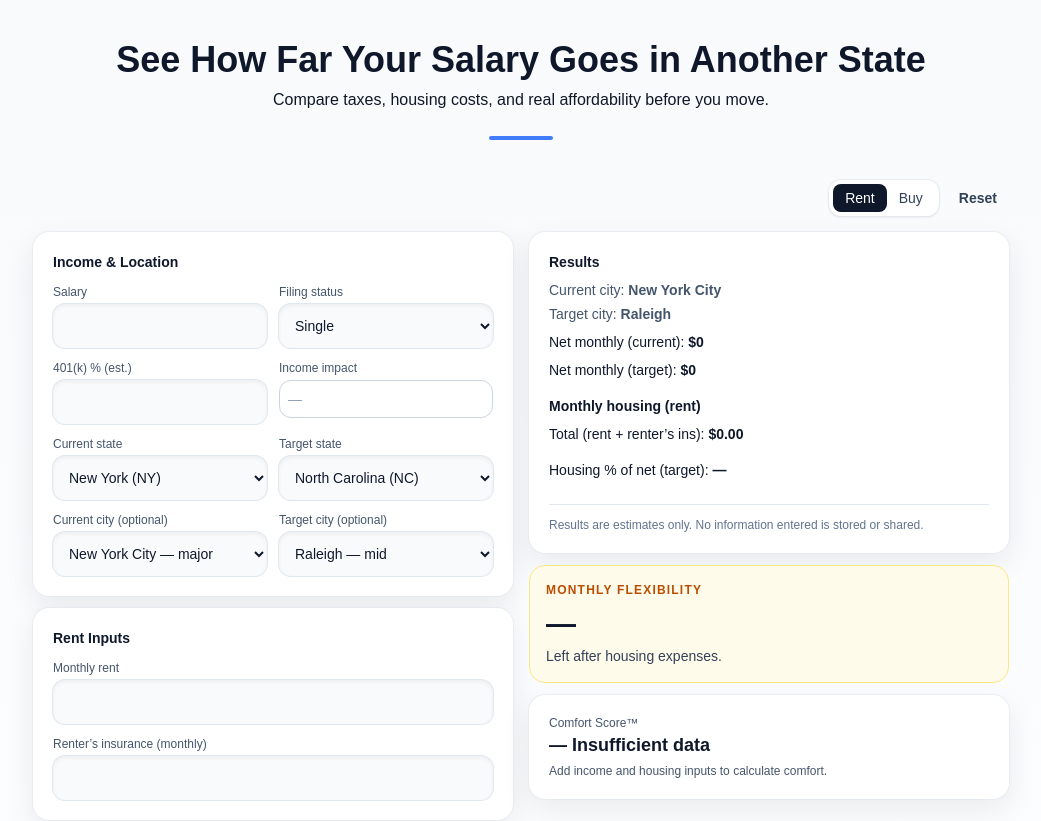
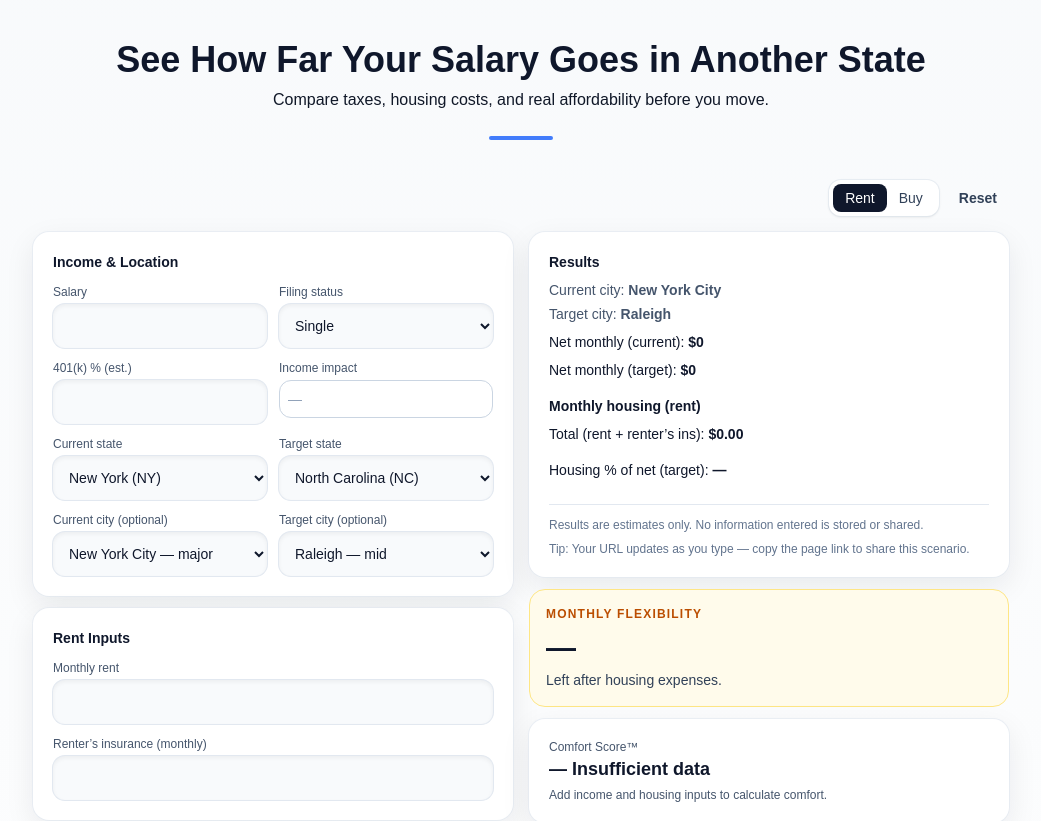
Before and after one commit to unmovedrooted/relocation-by-numbers, a Next.js app: page / in a window 1280 px wide. Shown: the top 821 px of the page, without its empty margins (119-1160 px from the left). Built offline with nearby package versions, Linux system fonts and the light colour scheme.

Commit message:
Fix legal page files

```diff
--- a/src/components/Calculator.tsx
+++ b/src/components/Calculator.tsx
@@ -1023,6 +1023,10 @@ export default function Calculator({
               <div className="mt-4 border-t border-slate-200 pt-3 text-xs text-slate-500">
   Results are estimates only. No information entered is stored or shared.
 </div>
+
+<div className="text-xs text-slate-500">
+                Tip: Your URL updates as you type — copy the page link to share this scenario.
+              </div>
             </div>
           </div>
 
@@ -1107,9 +1111,7 @@ export default function Calculator({
                 </div>
               )}
 
-              <div className="text-xs text-slate-500">
-                Tip: Your URL updates as you type — copy the page link to share this scenario.
-              </div>
+
             </div>
           )}
 
```
